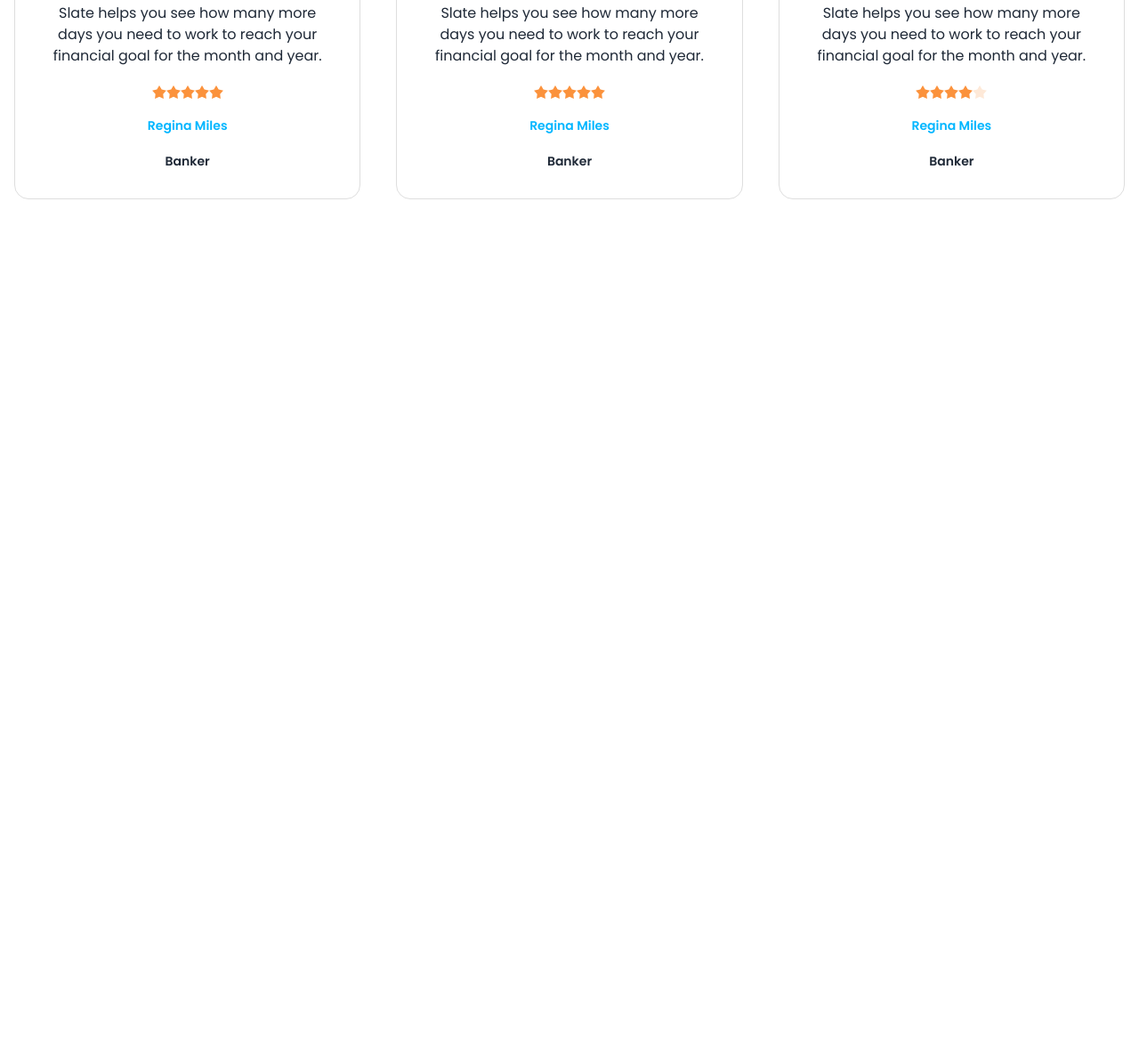
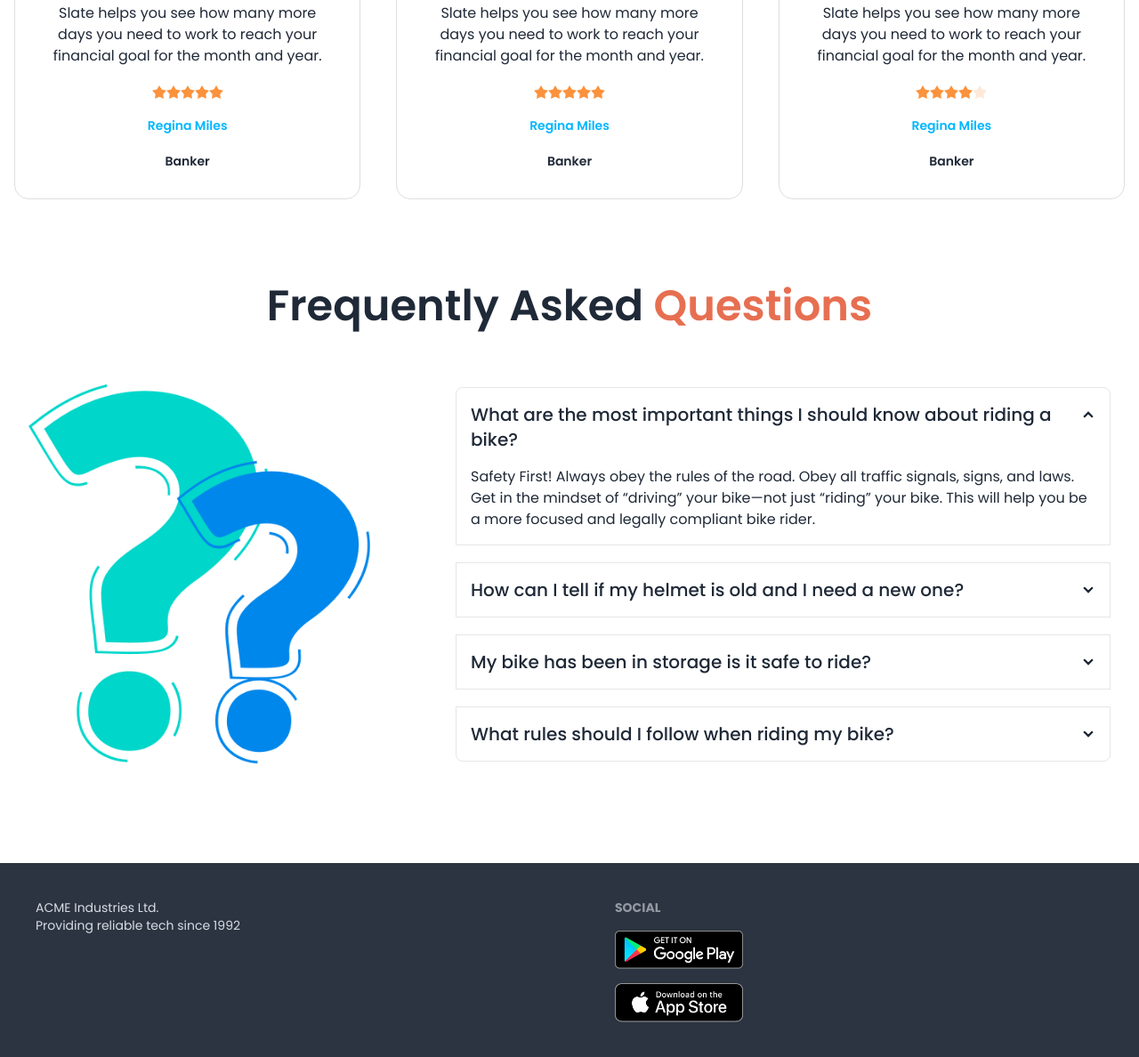
Before and after one commit to Shuvankor-Hazra/biker-zone-resources, a plain HTML site: page index.html in a window 1280 px wide. Shown: the part 1712-2900 px from the top of the page at 89% size. Before the commit the page ends 2032 px from the top, so only its background shows below. Drawn offline with nearby package versions, Linux system fonts and the light colour scheme.

Commit message:
footer added

```diff
--- a/index.html
+++ b/index.html
@@ -452,11 +452,114 @@
           </div>
         </div>
       </section>
+
+      <!-- ---- FAQ Clients ---- -->
+      <section class="my-24 px-4">
+        <h3 class="text-5xl font-semibold text-center mb-12">
+          Frequently Asked <span class="text-bike-primary">Questions</span>
+        </h3>
+        <div>
+          <div class="hero">
+            <div class="hero-content flex-col lg:gap-24 lg:flex-row">
+              <img src="images/others/faq.png" class="w-3/4 lg:max-w-sm rounded-lg" />
+              <div>
+                <div class="join join-vertical w-full gap-5">
+                  <div
+                    class="collapse collapse-arrow join-item border border-base-300"
+                  >
+                    <input
+                      type="radio"
+                      name="my-accordion-4"
+                      checked="checked"
+                    />
+                    <div class="collapse-title text-xl font-medium">
+                      What are the most important things I should know about
+                      riding a bike?
+                    </div>
+                    <div class="collapse-content">
+                      <p>
+                        Safety First! Always obey the rules of the road. Obey
+                        all traffic signals, signs, and laws. Get in the mindset
+                        of “driving” your bike—not just “riding” your bike. This
+                        will help you be a more focused and legally compliant
+                        bike rider.
+                      </p>
+                    </div>
+                  </div>
+                  <div
+                    class="collapse collapse-arrow join-item border border-base-300"
+                  >
+                    <input type="radio" name="my-accordion-4" />
+                    <div class="collapse-title text-xl font-medium">
+                      How can I tell if my helmet is old and I need a new one?
+                    </div>
+                    <div class="collapse-content">
+                      <p>
+                        Safety First! Always obey the rules of the road. Obey
+                        all traffic signals, signs, and laws. Get in the mindset
+                        of “driving” your bike—not just “riding” your bike. This
+                        will help you be a more focused and legally compliant
+                        bike rider.
+                      </p>
+                    </div>
+                  </div>
+                  <div
+                    class="collapse collapse-arrow join-item border border-base-300"
+                  >
+                    <input type="radio" name="my-accordion-4" />
+                    <div class="collapse-title text-xl font-medium">
+                      My bike has been in storage is it safe to ride?
+                    </div>
+                    <div class="collapse-content">
+                      <p>
+                        Safety First! Always obey the rules of the road. Obey
+                        all traffic signals, signs, and laws. Get in the mindset
+                        of “driving” your bike—not just “riding” your bike. This
+                        will help you be a more focused and legally compliant
+                        bike rider.
+                      </p>
+                    </div>
+                  </div>
+                  <div
+                    class="collapse collapse-arrow join-item border border-base-300"
+                  >
+                    <input type="radio" name="my-accordion-4" />
+                    <div class="collapse-title text-xl font-medium">
+                      What rules should I follow when riding my bike?
+                    </div>
+                    <div class="collapse-content">
+                      <p>
+                        Safety First! Always obey the rules of the road. Obey
+                        all traffic signals, signs, and laws. Get in the mindset
+                        of “driving” your bike—not just “riding” your bike. This
+                        will help you be a more focused and legally compliant
+                        bike rider.
+                      </p>
+                    </div>
+                  </div>
+                </div>
+              </div>
+            </div>
+          </div>
+        </div>
+      </section>
     </main>
     <!-- ---- main Area End ---- -->
 
     <!-- ---- footer Area Start ---- -->
-    <footer></footer>
+    <footer class="footer p-10 bg-neutral text-neutral-content">
+      <aside>
+
+        <p>ACME Industries Ltd.<br/>Providing reliable tech since 1992</p>
+      </aside>
+      <nav>
+        <header class="footer-title">Social</header>
+        <div class="grid grid-col-1 gap-4">
+          <a><img src="images/others/android.png" alt="" class="w-36"></a>
+          <a><img src="images/others/ios.png" alt="" class="w-36"></a>
+        </div>
+      </nav>
+    </footer>
     <!-- ---- footer Area End ---- -->
   </body>
 </html>
```
